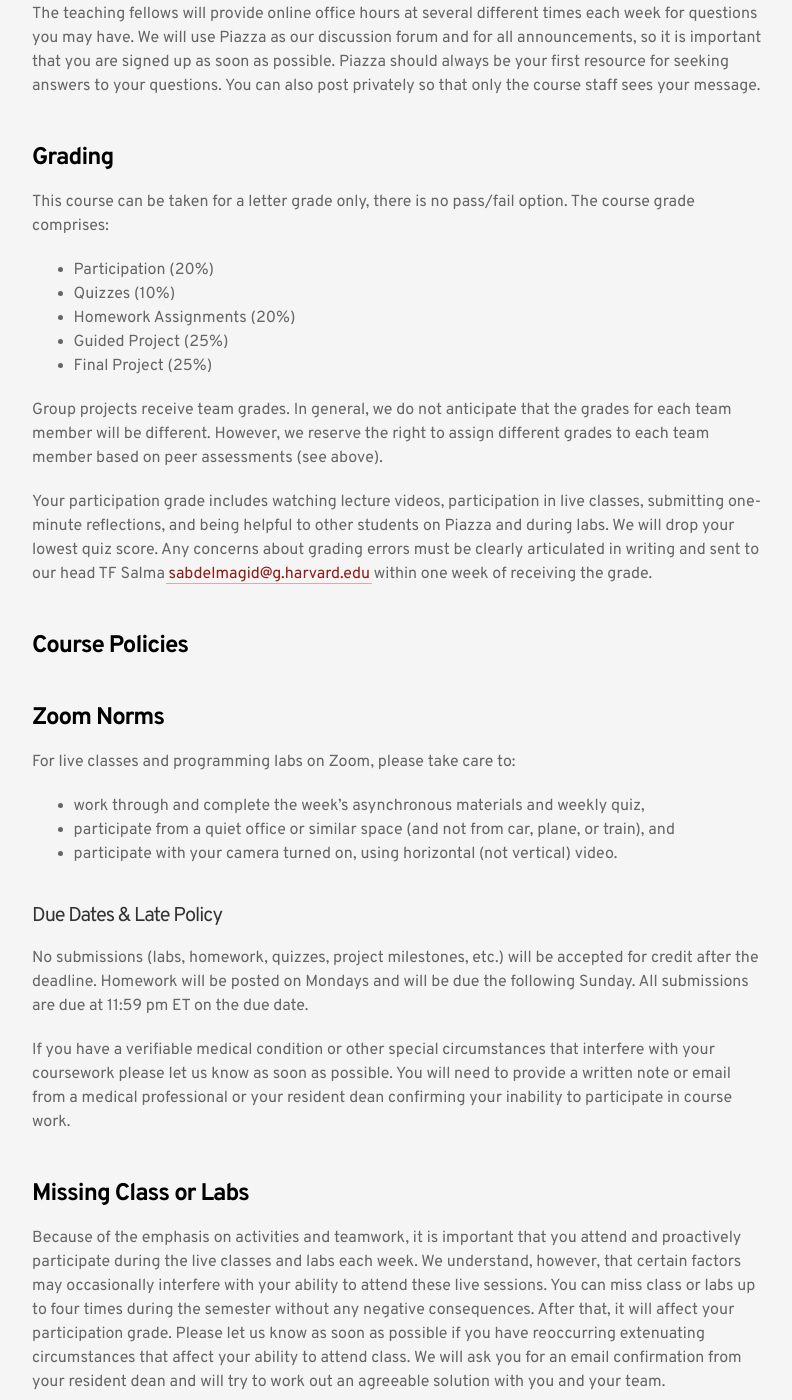
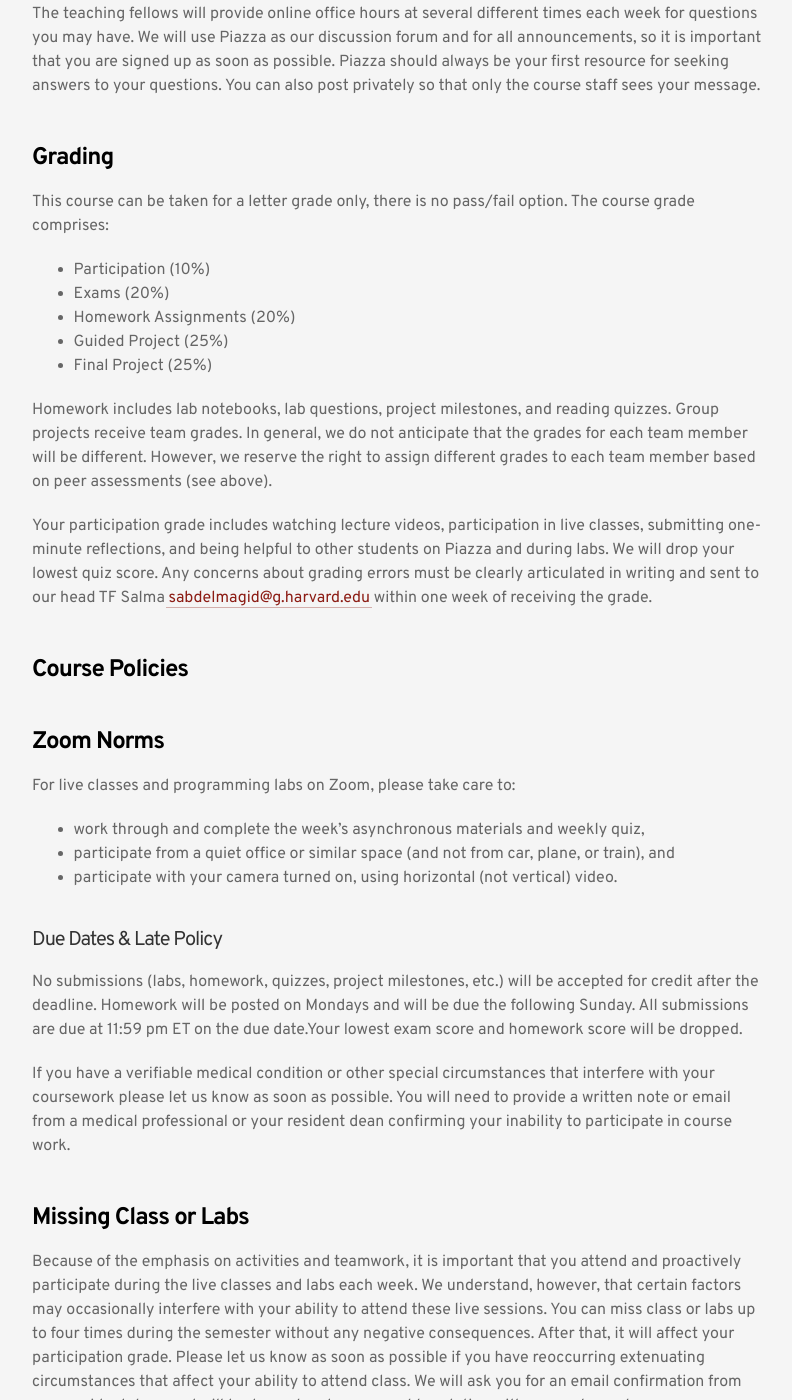
Before and after one commit to stat10/website, a Jekyll site: the page built from 2021/syllabus.md, in a window 1280 px wide and 1400 px high, scrolled down 4904 px. Shown: the whole window, without its empty margins (240-1032 px from the left). Built offline with Jekyll 4.4.1, drawn with Linux system fonts in a browser that asks for light colours.

Commit message:
updated grading policy

```diff
--- a/2021/syllabus.md
+++ b/2021/syllabus.md
@@ -124,12 +124,13 @@ The teaching fellows will provide online office hours at several different times
 ### Grading
 This course can be taken for a letter grade only, there is no pass/fail option. The course grade comprises:
 
-- Participation (20%)
-- Quizzes (10%)
+- Participation (10%)
+- Exams (20%)
 - Homework Assignments (20%)
 - Guided Project (25%)
 - Final Project (25%)
 
+Homework includes lab notebooks, lab questions, project milestones, and reading quizzes.
 Group projects receive team grades. In general, we do not anticipate that the grades for each team member will be different. However, we reserve the right to assign different grades to each team member based on peer assessments (see above).
 
 Your participation grade includes watching lecture videos, participation in live classes, submitting one-minute reflections, and being helpful to other students on Piazza and during labs. We will drop your lowest quiz score. Any concerns about grading errors must be clearly articulated in writing and sent to  our head TF Salma <sabdelmagid@g.harvard.edu> within one week of receiving the grade.
@@ -144,7 +145,7 @@ For live classes and programming labs on Zoom, please take care to:
 - participate with your camera turned on, using horizontal (not vertical) video.
 
 #### Due Dates & Late Policy
-No submissions (labs, homework, quizzes, project milestones, etc.) will be accepted for credit after the deadline. Homework will be posted on Mondays and will be due the following Sunday. All submissions are due at 11:59 pm ET on the due date.
+No submissions (labs, homework, quizzes, project milestones, etc.) will be accepted for credit after the deadline. Homework will be posted on Mondays and will be due the following Sunday. All submissions are due at 11:59 pm ET on the due date.Your lowest exam score and homework score will be dropped.
 
 If you have a verifiable medical condition or other special circumstances that interfere with your coursework please let us know as soon as possible. You will need to provide a written note or email from a medical professional or your resident dean confirming your inability to participate in course work.
 
```
